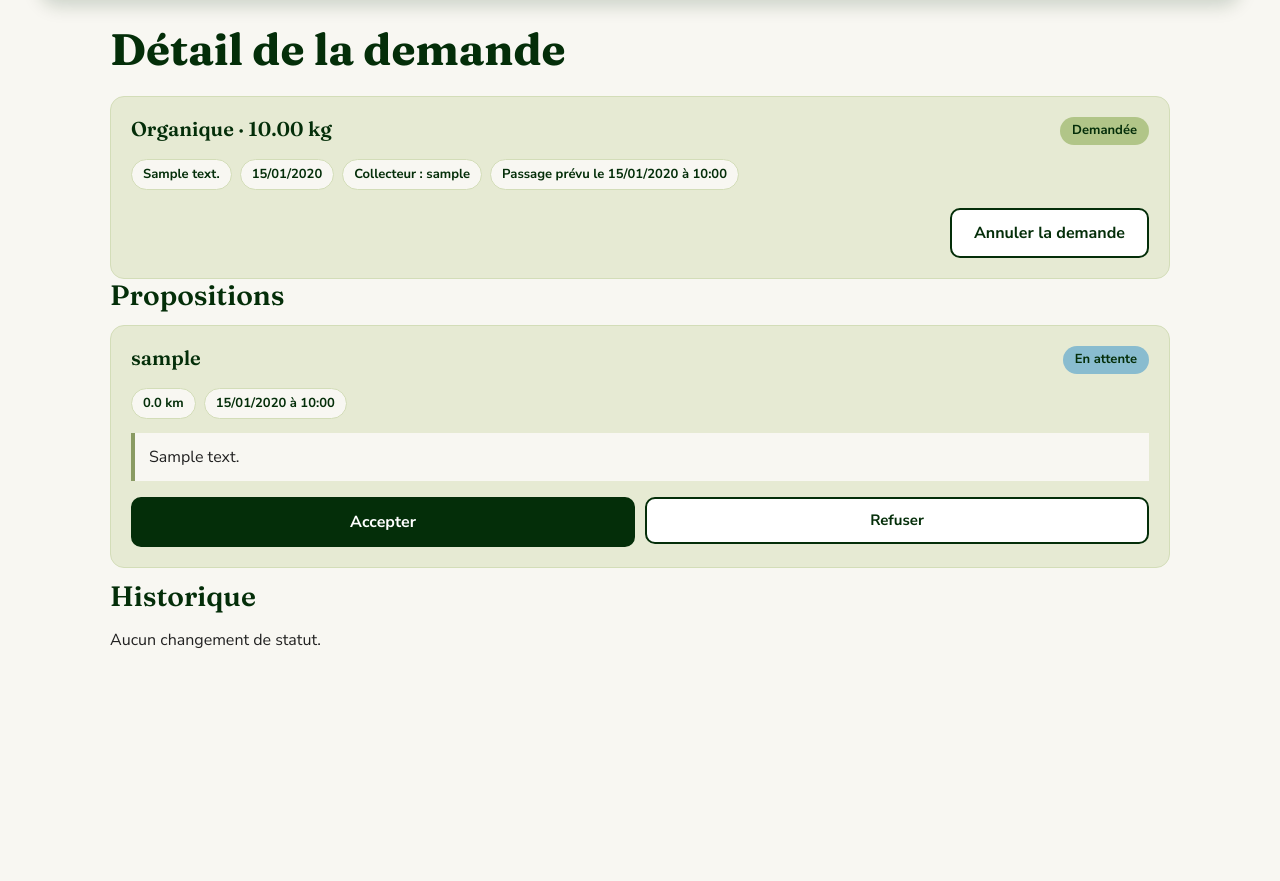
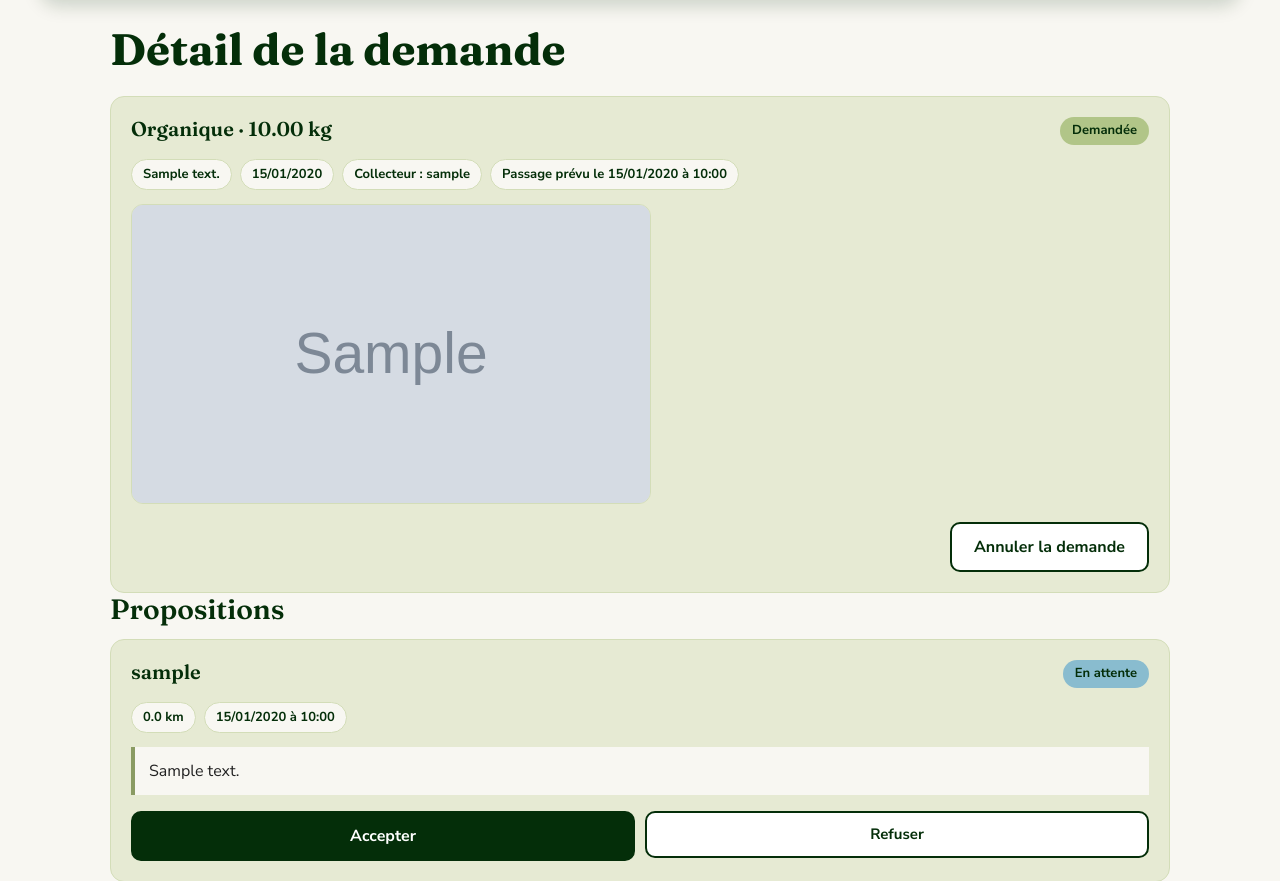
Before and after one commit to hanah-15/VersLeVert, a Django app: page /waste/1/ in a window 1280 px wide. Shown: the part 73-954 px from the top of the page. Before the commit the page ends 721 px from the top, so only its background shows below. Run offline with Django 5.2, Linux system fonts and the light colour scheme; a user stored in the database is signed in; tables that the repository leaves empty hold one stand-in row (values such as "Sample post"); grey boxes marked "Sample" are stand-in pictures; data that the repository does not hold is empty.

Commit message:
ajout champs image

```diff
--- a/static/css/main.css
+++ b/static/css/main.css
@@ -445,3 +445,19 @@ main { max-width: 1100px; margin: 0 auto; padding: 24px 20px 60px; }
     .decline-box summary { width: 100%; }
     .decline-box form { min-width: 0; }
 }
+
+.waste-image {
+    display: block;
+    width: 100%;
+    max-width: 280px;
+    height: 180px;
+    margin-top: 12px;
+    border: 1px solid var(--olive-border);
+    border-radius: 12px;
+    object-fit: cover;
+}
+
+.waste-detail-image {
+    max-width: 520px;
+    height: 300px;
+}
--- a/waste/forms.py
+++ b/waste/forms.py
@@ -17,7 +17,7 @@ class RequiresPositionMixin:
 class WasteRequestForm(RequiresPositionMixin, forms.ModelForm):
     class Meta:
         model = WasteRequest
-        fields = ("waste_type", "estimated_weight", "address", "latitude", "longitude")
+        fields = ("waste_type", "estimated_weight", "address", "image", "latitude", "longitude")
         widgets = HIDDEN_COORDS
         labels = {
             "waste_type": "Type de déchet",
@@ -25,6 +25,12 @@ class WasteRequestForm(RequiresPositionMixin, forms.ModelForm):
             "address": "Adresse de collecte",
         }
         error_messages = {"address": {"required": "Ce champ est obligatoire."}}
+
+    def clean_image(self):
+        image = self.cleaned_data.get("image")
+        if image and image.name.lower().split(".")[-1] not in {"jpg", "jpeg", "png"}:
+            raise forms.ValidationError("Formats acceptés : JPG, JPEG ou PNG.")
+        return image
 
 
 class OfferForm(forms.Form):
--- a/waste/models.py
+++ b/waste/models.py
@@ -56,6 +56,11 @@ class WasteRequest(models.Model):
                                            validators=[MinValueValidator(Decimal("0.01"))])
     confirmed_weight = models.DecimalField(max_digits=7, decimal_places=2, null=True, blank=True)
     address = models.CharField(max_length=255)
+    #ajout champs dedie au image
+    image = models.ImageField(upload_to="waste/images/",
+         blank=True,
+         null=True
+        )
     latitude = models.FloatField(null=True, blank=True)
     longitude = models.FloatField(null=True, blank=True)
     collector_latitude = models.FloatField(null=True, blank=True)
--- a/waste/templates/waste/detail.html
+++ b/waste/templates/waste/detail.html
@@ -16,6 +16,9 @@
             <span class="chip">Passage prévu le {{ waste_request.planned_date|date:"d/m/Y à H:i" }}</span>
         {% endif %}
     </div>
+    {% if waste_request.image %}
+        <img src="{{ waste_request.image.url }}" alt="Photo du déchet" class="waste-image waste-detail-image">
+    {% endif %}
     {% if waste_request.status == "requested" %}
         <div class="request-actions">
             <form method="post" action="{% url 'waste:cancel' waste_request.pk %}">
--- a/waste/templates/waste/index.html
+++ b/waste/templates/waste/index.html
@@ -24,6 +24,9 @@
         {% endif %}
     </div>
     <p class="meta">{{ r.address }} · {{ r.created_at|date:"d/m/Y" }}</p>
+    {% if r.image %}
+        <img src="{{ r.image.url }}" alt="Photo du déchet" class="waste-image">
+    {% endif %}
     {% if r.collector %}
         <p class="meta">Collecteur : {{ r.collector.username }}</p>
         {% if r.planned_date %}
--- a/waste/templates/waste/request_form.html
+++ b/waste/templates/waste/request_form.html
@@ -10,7 +10,9 @@
         <div class="msg msg-error">{% for e in form.non_field_errors %}{{ e }} {% endfor %}</div>
     {% endif %}
 
-    <form method="post">
+    #enctype="multipart/form-data" ajouter pour acceêter form fichier dans formulaire
+
+    <form method="post" enctype="multipart/form-data">
         {% csrf_token %}
         {% for field in form.visible_fields %}
             {% include "components/form_field.html" %}
```
Also changed, not shown: waste/migrations/0004_wasterequest_image.py (added).
